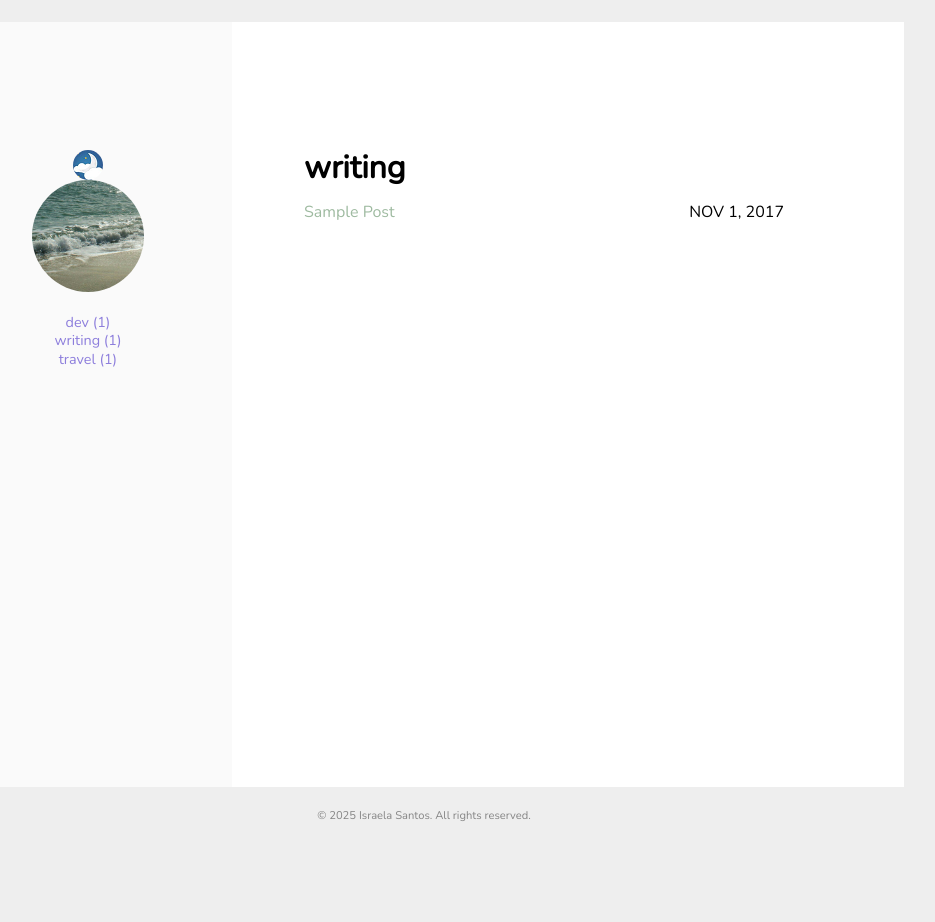
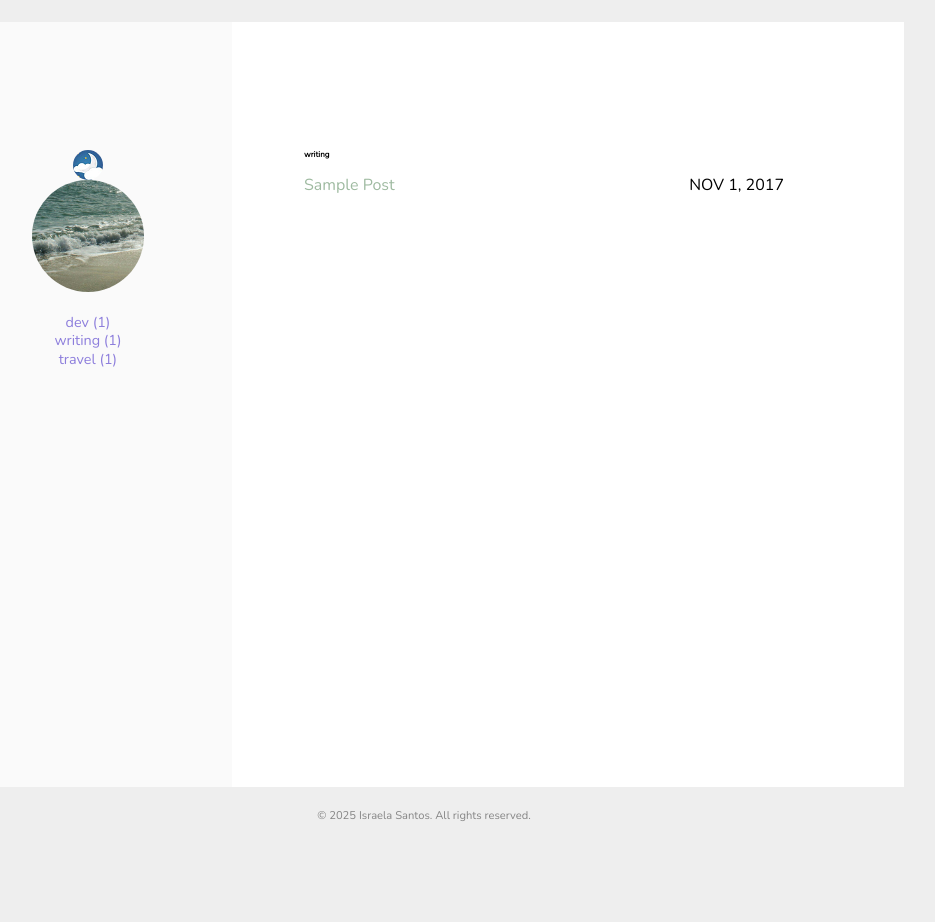
Before and after one commit to sraelai/y, a Jekyll site: the page built from categories/writing.html, in a window 1280 px wide. Shown: the whole page, without its empty margins (216-1151 px from the left). Built offline with Jekyll 4.4.1, drawn with Linux system fonts in a browser that asks for light colours.

Commit message:
Atualizar o main.scss

```diff
--- a/assets/css/main.scss
+++ b/assets/css/main.scss
@@ -269,7 +269,7 @@ img {
 }
 
 .archive_type {
-    font-size: 2rem;
+    font-size: 0.5rem;
     font-weight: bold;
     margin-bottom: 1rem;
 }
```
